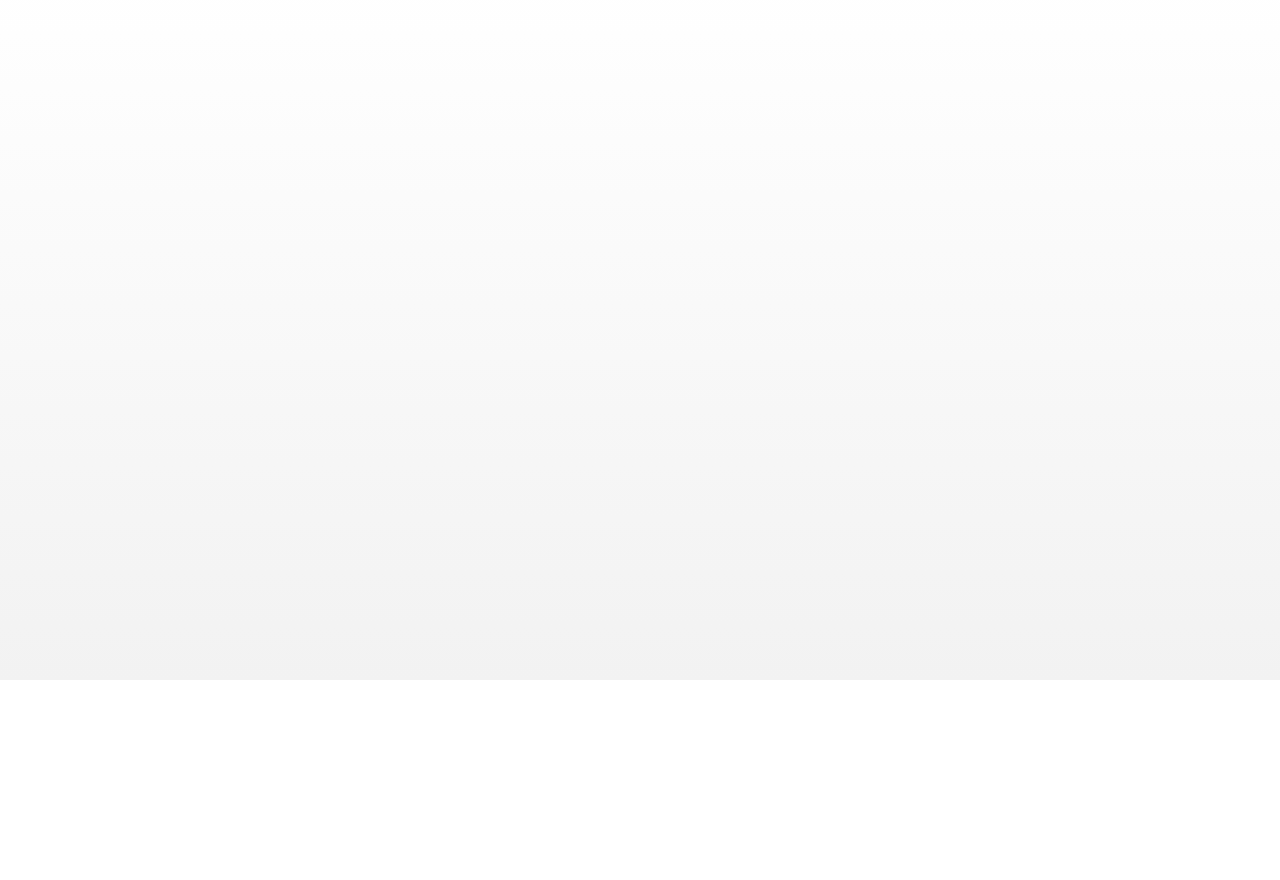
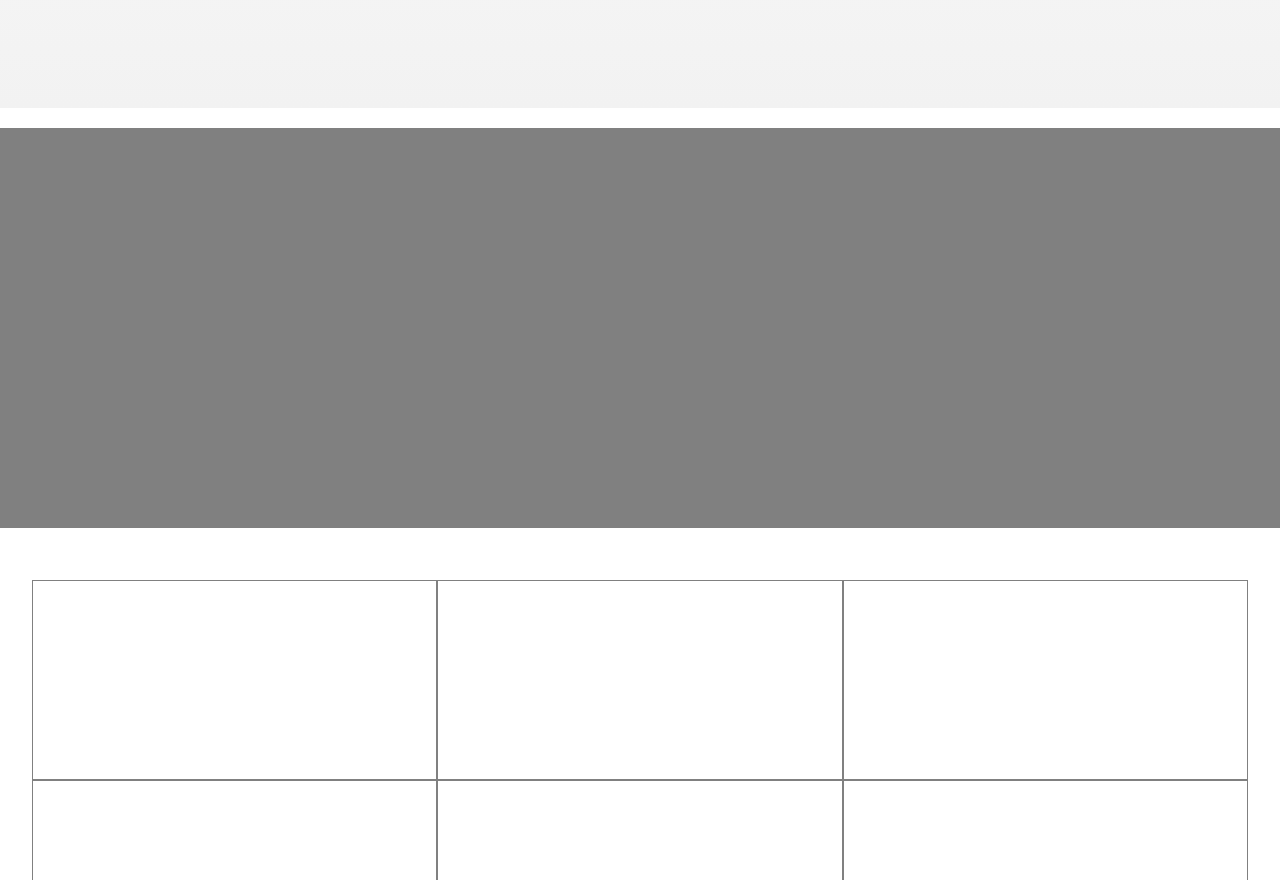
Before and after one commit to okabe-san/website, a Vue app: page /#/ in a window 1280 px wide. Shown: the part 1920-2800 px from the top of the page. Before the commit the page ends 2600 px from the top, so only its background shows below. Built offline with nearby package versions, Linux system fonts and the light colour scheme.

Commit message:
add section components

```diff
--- a/src/assets/style/main.css
+++ b/src/assets/style/main.css
@@ -1,4 +1,4 @@
-h1 {
+h1, h2 {
   margin: 0;
 }
 li {
--- a/src/components/home.vue
+++ b/src/components/home.vue
@@ -6,19 +6,36 @@
       <h1>{{ msg }}</h1>
     </header>
     <content>
-      <section>
-      </section>
-      <section>
-      </section>
-      <section>
-      </section>
+      <web1></web1>
+      <web2></web2>
+      <links></links>
+      <modeling></modeling>
     </content>
+    <about></about>
+    <footer>
+      <div class="bottom">
+        © 2018 Okabe
+      </div>
+    </footer>
   </div>
 </template>
 
 <script>
+import web1 from './sections/web1.vue'
+import web2 from './sections/web2.vue'
+import links from './sections/links.vue'
+import modeling from './sections/modeling.vue'
+import about from './sections/about.vue'
+
 export default {
   name: 'Home',
+  components: {
+    web1,
+    web2,
+    links,
+    modeling,
+    about
+  },
   data () {
     return {
       msg: 'こんにちは。'
@@ -36,8 +53,13 @@ header {
   height: 500px;
   background: rgba(0, 0, 0, 0.05);
 }
-section {
-  height: 700px;
-  background: linear-gradient(180deg, #fff, rgba(0, 0, 0, 0.05));
+footer {
+  position: relative;
+  height: 300px;
+}
+.bottom {
+  position: absolute;
+  bottom: 2rem;
+  width: 100%;
 }
 </style>
--- /dev/null
+++ b/src/components/sections/about.vue
@@ -0,0 +1,23 @@
+<template>
+  <div>
+    <h2></h2>
+  </div>
+</template>
+
+<script>
+export default {
+  name: 'Modeling',
+  data () {
+    return {
+    }
+  }
+}
+</script>
+
+<style scoped>
+div {
+  height: 700px;
+  padding: 2rem;
+  background: linear-gradient(180deg, #fff, rgba(0, 0, 0, 0.05));
+}
+</style>
--- /dev/null
+++ b/src/components/sections/links.vue
@@ -0,0 +1,22 @@
+<template>
+  <div>
+    <h2></h2>
+  </div>
+</template>
+
+<script>
+export default {
+  name: 'Modeling',
+  data () {
+    return {
+    }
+  }
+}
+</script>
+
+<style scoped>
+div {
+  height: 400px;
+  background: gray;
+}
+</style>
--- /dev/null
+++ b/src/components/sections/modeling.vue
@@ -0,0 +1,43 @@
+<template>
+  <div>
+    <h2></h2>
+    <div class="container">
+      <div class="image">
+      </div>
+      <div class="image">
+      </div>
+      <div class="image">
+      </div>
+      <div class="image">
+      </div>
+      <div class="image">
+      </div>
+      <div class="image">
+      </div>
+    </div>
+  </div>
+</template>
+
+<script>
+export default {
+  name: 'Modeling',
+  data () {
+    return {
+    }
+  }
+}
+</script>
+
+<style scoped>
+.container {
+  display: flex;
+  flex-wrap: wrap;
+  padding: 2rem;
+}
+.image {
+  box-sizing: border-box;
+  width: calc(100% /3);
+  height: 200px;
+  border: 1px solid gray;
+}
+</style>
--- /dev/null
+++ b/src/components/sections/web1.vue
@@ -0,0 +1,23 @@
+<template>
+  <div>
+    <h2></h2>
+  </div>
+</template>
+
+<script>
+export default {
+  name: 'Modeling',
+  data () {
+    return {
+    }
+  }
+}
+</script>
+
+<style scoped>
+div {
+  height: 700px;
+  padding: 2rem;
+  background: linear-gradient(180deg, #fff, rgba(0, 0, 0, 0.05));
+}
+</style>
--- /dev/null
+++ b/src/components/sections/web2.vue
@@ -0,0 +1,23 @@
+<template>
+  <div>
+    <h2></h2>
+  </div>
+</template>
+
+<script>
+export default {
+  name: 'Modeling',
+  data () {
+    return {
+    }
+  }
+}
+</script>
+
+<style scoped>
+div {
+  height: 700px;
+  padding: 2rem;
+  background: linear-gradient(180deg, #fff, rgba(0, 0, 0, 0.05));
+}
+</style>
```
